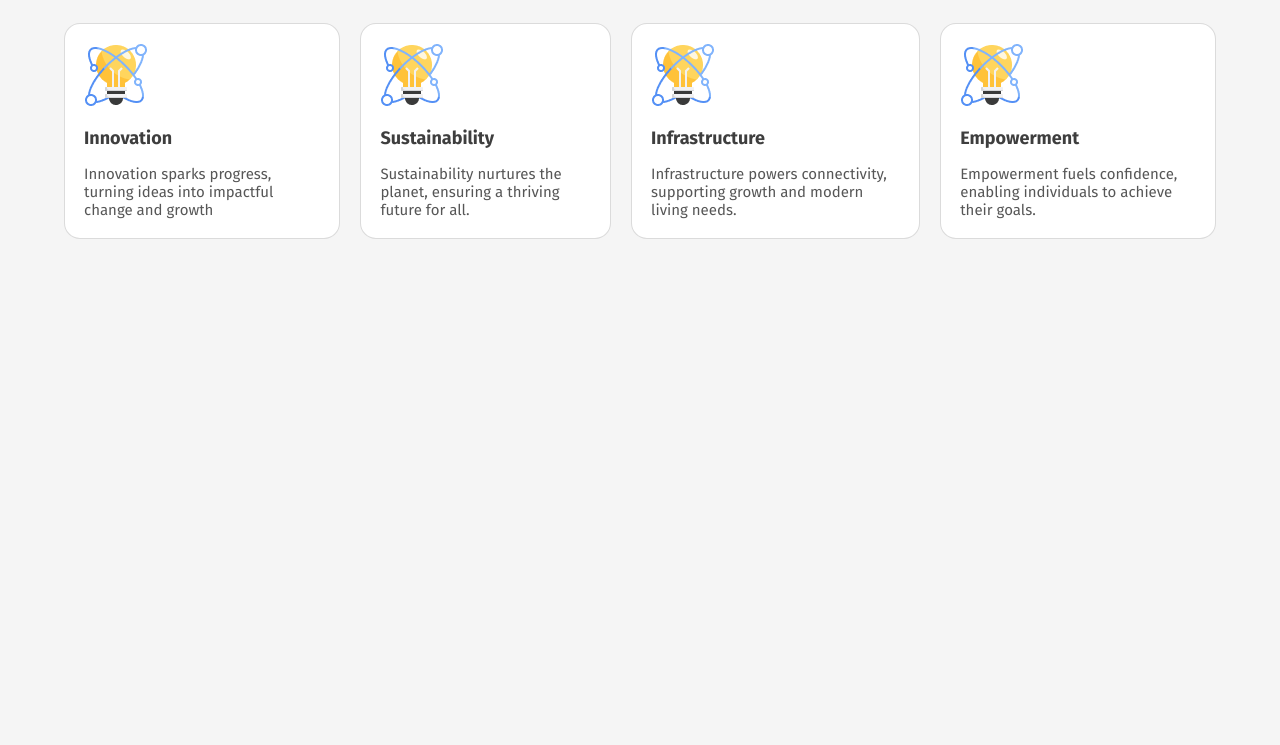
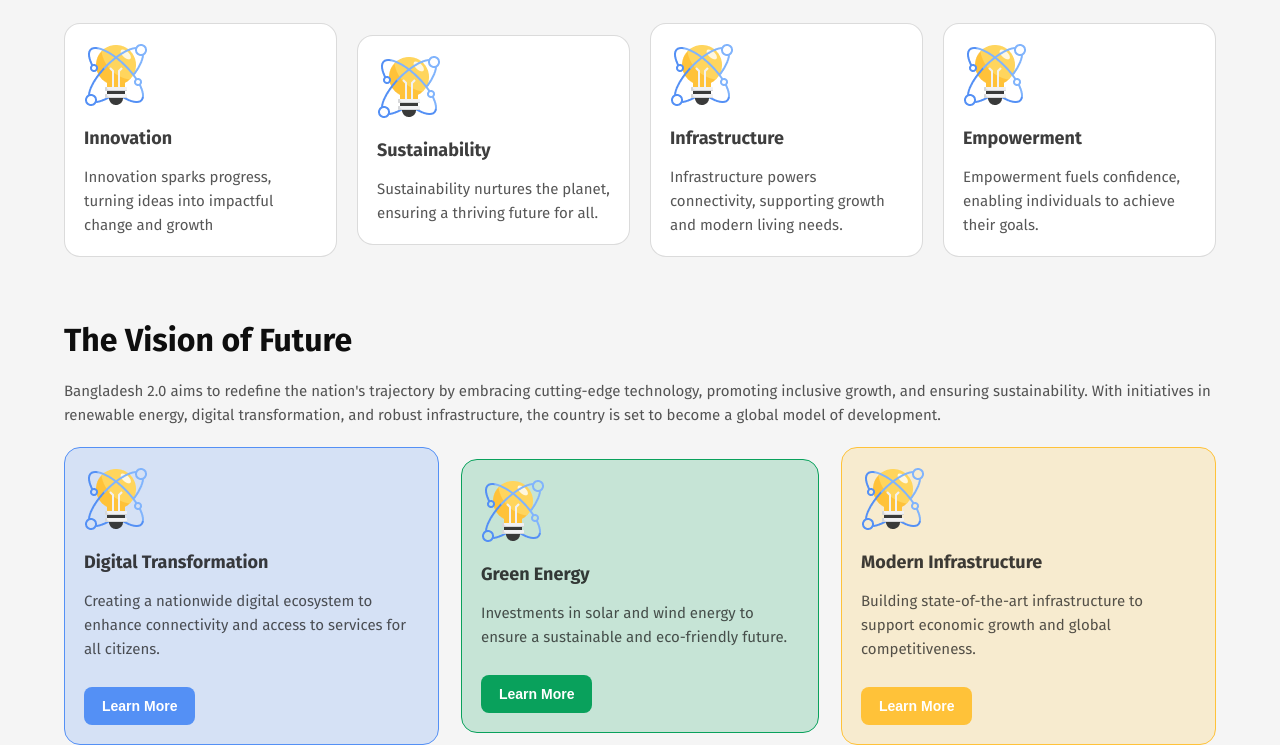
Before and after one commit to Mahedul-Karim/Bangladesh-2.0, a plain HTML site: page index.html in a window 1280 px wide. Shown: the part 679-1424 px from the top of the page. Before the commit the page ends 918 px from the top, so only its background shows below. Drawn offline with Linux system fonts and the light colour scheme.

Commit message:
vision of future section added

```diff
--- a/index.html
+++ b/index.html
@@ -11,7 +11,7 @@
       <nav>
         <p class="nav-title">Bangladesh 2.0</p>
         <div>
-          <button class="nav-btn" style="cursor: pointer;">Sign In</button>
+          <button class="nav-btn" style="cursor: pointer">Sign In</button>
         </div>
       </nav>
     </header>
@@ -35,31 +35,91 @@
         <div class="pillars-cards">
           <div class="card">
             <div>
-                    <img src="/assets/card-icon.png" alt=""/>
+              <img src="/assets/card-icon.png" alt="" />
             </div>
             <h3>Innovation</h3>
-                <p>Innovation sparks progress, turning ideas into impactful change and growth</p>
+            <p>
+              Innovation sparks progress, turning ideas into impactful change
+              and growth
+            </p>
           </div>
           <div class="card">
             <div>
-                    <img src="/assets/card-icon.png" alt=""/>
+              <img src="/assets/card-icon.png" alt="" />
             </div>
             <h3>Sustainability</h3>
-                <p>Sustainability nurtures the planet, ensuring a thriving future for all.</p>
+            <p>
+              Sustainability nurtures the planet, ensuring a thriving future for
+              all.
+            </p>
           </div>
           <div class="card">
             <div>
-                    <img src="/assets/card-icon.png" alt=""/>
+              <img src="/assets/card-icon.png" alt="" />
             </div>
             <h3>Infrastructure</h3>
-                <p>Infrastructure powers connectivity, supporting growth and modern living needs.</p>
+            <p>
+              Infrastructure powers connectivity, supporting growth and modern
+              living needs.
+            </p>
           </div>
           <div class="card">
             <div>
-                    <img src="/assets/card-icon.png" alt=""/>
+              <img src="/assets/card-icon.png" alt="" />
             </div>
             <h3>Empowerment</h3>
-                <p>Empowerment fuels confidence, enabling individuals to achieve their goals.</p>
+            <p>
+              Empowerment fuels confidence, enabling individuals to achieve
+              their goals.
+            </p>
+          </div>
+        </div>
+      </section>
+      <section class="mt-64 vision">
+        <h2 class="section-title">The Vision of Future</h2>
+        <p class="common-paragraph vision-paragraph">
+          Bangladesh 2.0 aims to redefine the nation&apos;s trajectory by
+          embracing cutting-edge technology, promoting inclusive growth, and
+          ensuring sustainability. With initiatives in renewable energy, digital
+          transformation, and robust infrastructure, the country is set to
+          become a global model of development.
+        </p>
+        <div class="vision-cards">
+          <div class="card">
+            <div>
+              <img src="/assets/card-icon.png" alt="" />
+            </div>
+            <h3>Digital Transformation</h3>
+            <p>
+                Creating a nationwide digital ecosystem to enhance connectivity and access to services for all citizens.
+            </p>
+            <div class="card-btn">
+                <button class="btn-small btn-blue">Learn More</button>
+            </div>
+          </div>
+          <div class="card">
+            <div>
+              <img src="/assets/card-icon.png" alt="" />
+            </div>
+            <h3>Green Energy</h3>
+            <p>
+                Investments in solar and wind energy to ensure a sustainable and eco-friendly future.
+            </p>
+            <div class="card-btn">
+                <button class="btn-small btn-light-green">Learn More</button>
+            </div>
+          </div>
+          <div class="card">
+            <div>
+              <img src="/assets/card-icon.png" alt="" />
+            </div>
+            <h3>Modern Infrastructure</h3>
+            <p>
+                Building state-of-the-art infrastructure to support economic growth and global competitiveness.
+            </p>
+            <div class="card-btn">
+                <button class="btn-small btn-yellow">Learn More</button>
+            </div>
           </div>
         </div>
       </section>
--- a/styles/style.css
+++ b/styles/style.css
@@ -40,21 +40,21 @@ body {
   margin: 0 auto;
 }
 
-.mt-20{
+.mt-20 {
   margin-top: 20px;
 }
 
-.mt-64{
+.mt-64 {
   margin-top: 64px;
 }
 
-.section-title{
+.section-title {
   font-size: 32px;
   font-weight: bold;
   color: var(--text-black);
 }
 
-.btn{
+.btn {
   color: white;
   border-radius: 8px;
   padding: 16px 30px;
@@ -64,14 +64,49 @@ body {
   font-weight: 600;
   transition: all 300ms;
 }
-.btn-green{
+.btn-small {
+  color: white;
+  border-radius: 8px;
+  border: none;
+  cursor: pointer;
+  transition: all 300ms;
+  padding: 11px 18px;
+  font-size: 14px;
+  font-weight: 600;
+}
+
+.btn-blue{
+    background-color: var(--border-dark-blue);
+}
+
+.btn-blue:hover{
+    background-color: #366fde;
+}
+
+.btn-light-green{
+    background-color: var(--border-dark-green);
+}
+
+.btn-light-green:hover{
+    background-color: #087d4a;
+}
+
+.btn-yellow{
+    background-color: var(--dark-yellow);
+}
+
+.btn-yellow:hover{
+    background-color: #e0a726;
+}
+
+.btn-green {
   background-color: var(--dark-green);
 }
-.btn-green:hover{
+.btn-green:hover {
   background-color: red;
 }
 
-.card{
+.card {
   background-color: var(--white);
   border: 1px solid var(--border-light);
   border-radius: 16px;
@@ -81,15 +116,17 @@ body {
   gap: 16px;
 }
 
-.card h3{
+.card h3 {
   font-size: 18px;
   font-weight: bold;
   color: var(--text-light-1);
 }
 
-.card p{
+.card p,
+.common-paragraph {
   font-size: 15px;
   color: var(--text-light-2);
+  line-height: 1.6;
 }
 
 /*header*/
@@ -119,7 +156,6 @@ nav .nav-btn {
   border-radius: 8px;
 }
 
-
 /*banner area*/
 
 .banner {
@@ -132,19 +168,19 @@ nav .nav-btn {
   gap: 50px;
 }
 
-.banner-content{
+.banner-content {
   display: flex;
   flex-direction: column;
   gap: 10px;
 }
 
-.banner-content .subtitle{
+.banner-content .subtitle {
   font-size: 18px;
   font-weight: 500;
   color: var(--text-light-3);
 }
 
-.banner-content .title{
+.banner-content .title {
   font-size: 46px;
   font-weight: bold;
   color: var(--text-black);
@@ -155,15 +191,53 @@ nav .nav-btn {
   max-width: 440px;
 }
 
-.banner-btn{
+.banner-btn {
   margin-top: 12px;
 }
 
 /*pillars section*/
 
-.pillars-cards{
+.pillars-cards {
   margin-top: 26px;
   display: flex;
   align-items: center;
   gap: 20px;
 }
+
+.pillars-cards .card{
+    max-width: 300px;
+    width: 100%;
+}
+
+/*vision section*/
+
+.vision-paragraph {
+  margin-block: 20px;
+}
+
+.vision-cards {
+  display: flex;
+  align-items: center;
+  gap: 22px;
+}
+
+.vision-cards .card {
+  max-width: 375px;
+}
+
+.vision-cards .card .card-btn{
+    margin-top: 10px;
+}
+
+.vision-cards .card:nth-child(1) {
+  background-color: var(--bg-light-blue);
+  border: 1px solid var(--border-dark-blue);
+}
+.vision-cards .card:nth-child(2) {
+  background-color: var(--light-green);
+  border: 1px solid var(--border-dark-green);
+}
+.vision-cards .card:nth-child(3) {
+  background-color: var(--bg-light-yellow);
+  border: 1px solid var(--dark-yellow);
+}
```
Lines whose indentation alone changed are shown as unchanged.
